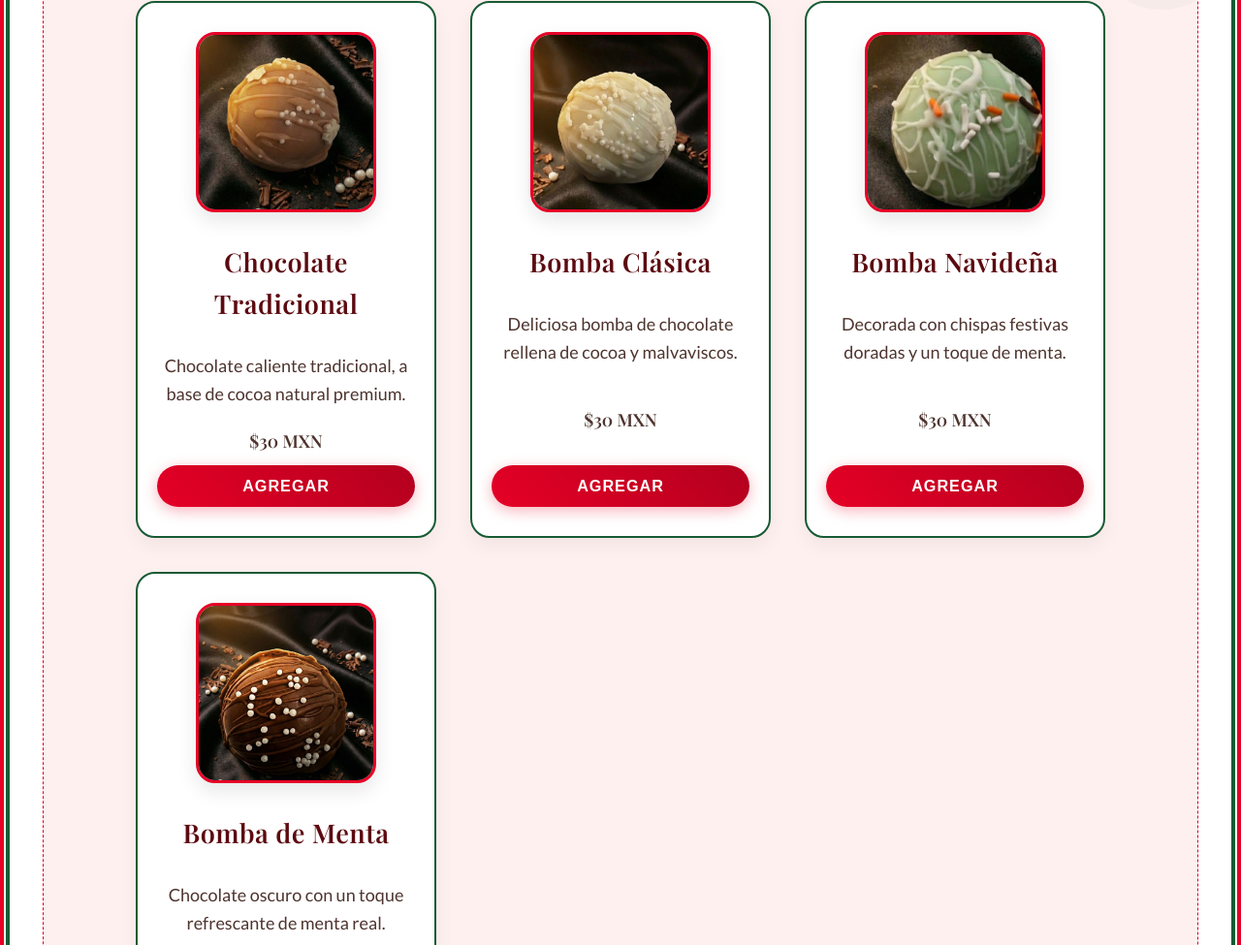
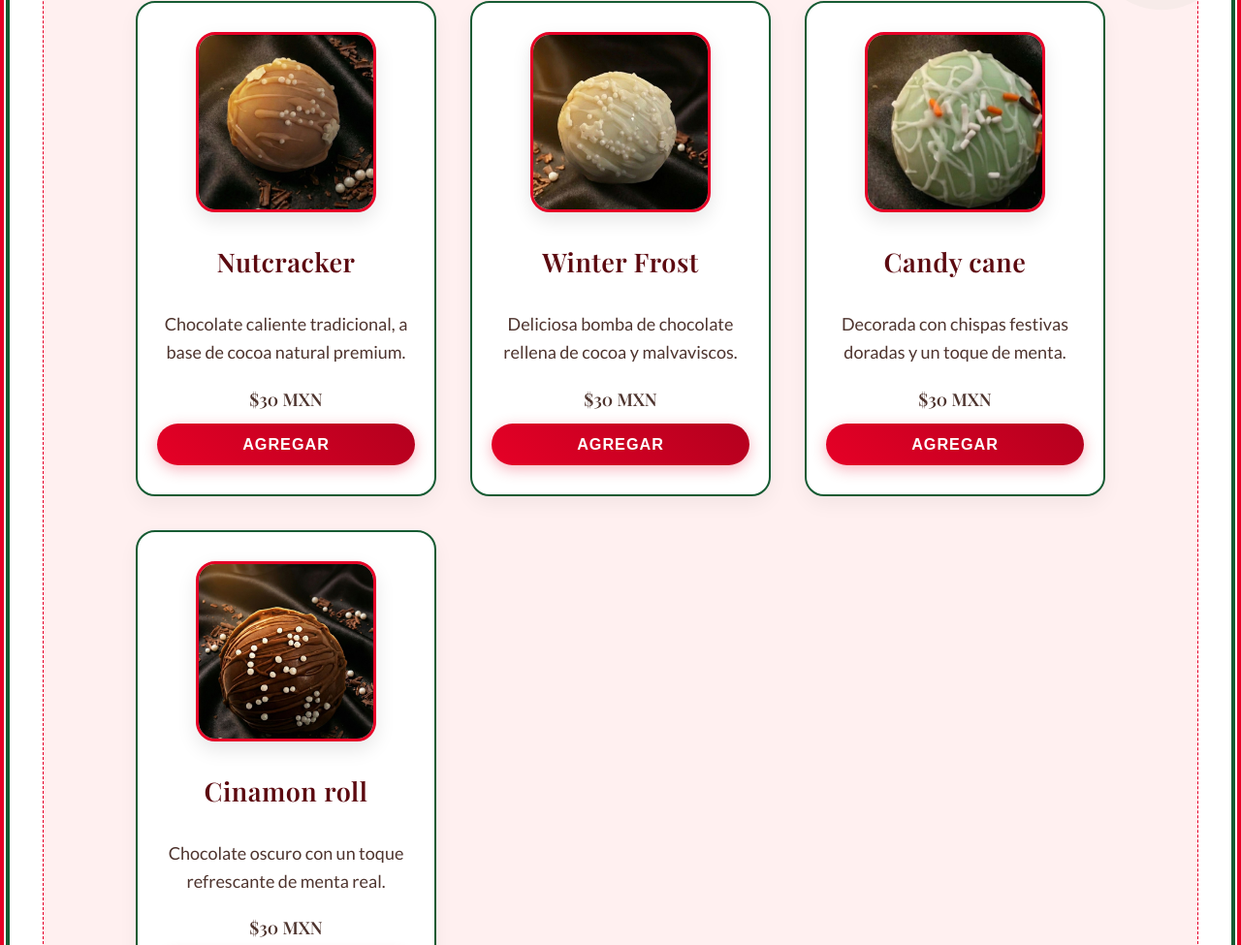
Before and after one commit to chocomente73-cmyk/IUM, a plain HTML site: page index.html in a window 1280 px wide. Shown: the part 769-1744 px from the top of the page at 97% size. Drawn offline with nearby package versions, Linux system fonts and the light colour scheme; a script that the page names is missing; a web font is replaced by a local one.

Commit message:
Update index.html

```diff
--- a/index.html
+++ b/index.html
@@ -324,7 +324,7 @@
     <div class="product-image">
       <img src="prod1.jpeg" alt="Chocolate Tradicional">
     </div>
-    <h4>Chocolate Tradicional</h4>
+    <h4>Nutcracker</h4>
     <p>Chocolate caliente tradicional, a base de cocoa natural premium.</p>
     <p class="price">$30 MXN</p>
     <div class="product-buttons"><button class="btn-agregar">Agregar</button></div>
@@ -334,7 +334,7 @@
     <div class="product-image">
       <img src="prod2.jpeg" alt="Bomba Clásica">
     </div>
-    <h4>Bomba Clásica</h4>
+    <h4>Winter Frost</h4>
     <p>Deliciosa bomba de chocolate rellena de cocoa y malvaviscos.</p>
     <p class="price">$30 MXN</p>
     <div class="product-buttons"><button class="btn-agregar">Agregar</button></div>
@@ -344,7 +344,7 @@
     <div class="product-image">
       <img src="prod3.jpeg" alt="Bomba Navideña">
     </div>
-    <h4>Bomba Navideña</h4>
+    <h4>Candy cane</h4>
     <p>Decorada con chispas festivas doradas y un toque de menta.</p>
     <p class="price">$30 MXN</p>
     <div class="product-buttons"><button class="btn-agregar">Agregar</button></div>
@@ -354,7 +354,7 @@
     <div class="product-image">
       <img src="prod4.jpeg" alt="Bomba de Menta">
     </div>
-    <h4>Bomba de Menta</h4>
+    <h4>Cinamon roll</h4>
     <p>Chocolate oscuro con un toque refrescante de menta real.</p>
     <p class="price">$30 MXN</p>
     <div class="product-buttons"><button class="btn-agregar">Agregar</button></div>
```
